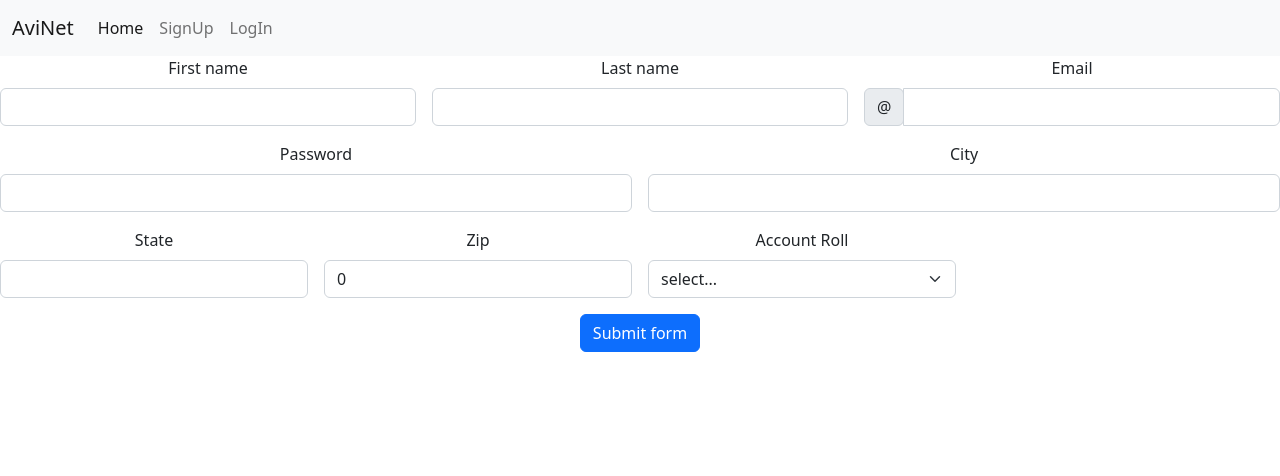
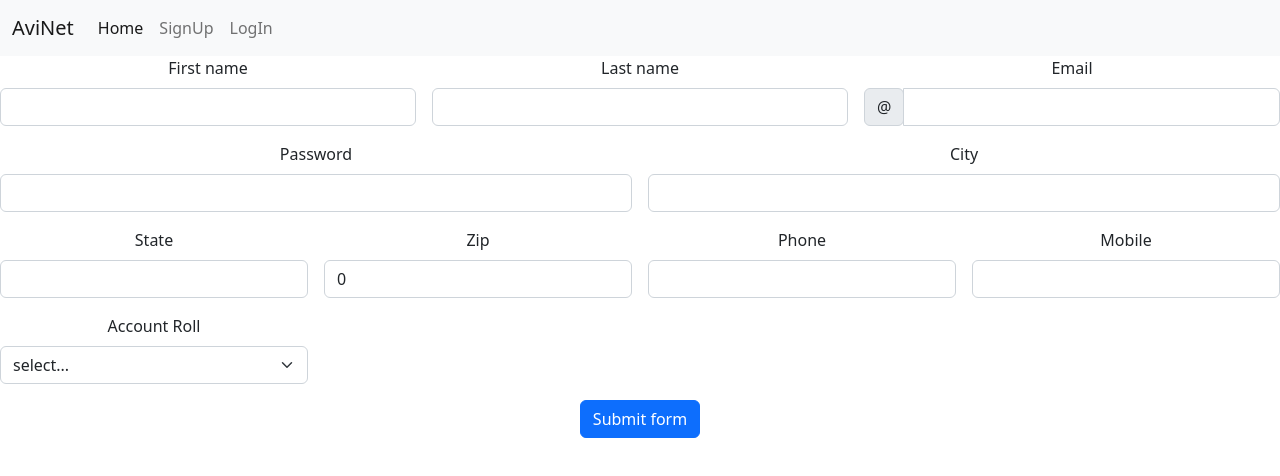
Before and after one commit to CaReLeSs-FrEe/AviNet, a React (Create React App) app: page /SignUp in a window 1280 px wide. Shown: the top 476 px of the page. Built offline with nearby package versions, Linux system fonts and the light colour scheme.

Commit message:
add edit profile component and switch backend urls to env variable

```diff
--- a/src/App.js
+++ b/src/App.js
@@ -7,6 +7,7 @@ import "./App.css";
 import Home from "./components/Home";
 import Login from "./components/Login";
 import Profile from "./components/Profile";
+import EditProfile from "./components/EditProfile";
 
 function App() {
   return (
@@ -18,6 +19,7 @@ function App() {
           <Route path="/SignUp" element={<Signup />} />
           <Route path="/Profile" element={<Profile />} />
           <Route path="/Login" element={<Login />} />
+          <Route path="/edit/:userId" element={<EditProfile />} />
       </Routes>
     </div>
   );
--- /dev/null
+++ b/src/components/EditProfile.js
@@ -0,0 +1,153 @@
+import { useState, useEffect, useContext } from 'react';
+import { useParams, useNavigate } from 'react-router-dom';
+import { AuthContext } from '../context/auth.context';
+import axios from 'axios';
+
+const EditProfile = () => {
+
+    const navigate = useNavigate();
+
+    // in the future - use this to retrieve user data from database
+    const { userId } = useParams()
+    console.log('heres the user id ', userId)
+
+    //for now - getting user data from authContext
+    const { user, storeToken, authenticateUser } = useContext(AuthContext)
+    console.log('heres the user from the context ', user)
+
+    const [editState, setEditState] = useState(null);
+
+    const updateEditState = event => {
+        setEditState({
+            ...editState,
+            [event.target.name]: event.target.value
+        })
+    }
+
+    const handleSubmit =  () => {
+        console.log('heres your state to send to backend ', editState)
+
+        axios.post(`${process.env.REACT_APP_BACKEND_URL}/auth/edit`, editState, {
+            headers: {
+                authorization: `Bearer ${localStorage.getItem('authToken')}`
+            }
+        })
+            .then(async res => {
+                console.log(res.data)
+                storeToken(res.data.authToken);
+                await authenticateUser()
+                navigate('/Profile')
+            })
+            .catch(err => console.log(err))
+
+
+
+    }
+
+    useEffect(() => {
+        if(user) setEditState({
+            firstName: user.firstName,
+            lastName: user.lastName,
+            email: user.email,
+            phone: user.phone,
+            mobile: user.mobile,
+            city: user.city,
+            state: user.state,
+            zip: user.zip
+        })
+    }, [user])
+
+
+
+    return (
+        editState ? (
+        <div className="row gutters-sm">
+        <div className="col-md-8">
+            <div className="card mb-3">
+              <div className="card-body">
+                <div className="row">
+                  <div className="col-sm-3">
+                    <h6 className="mb-0">First Name</h6>
+                  </div>
+                  <div className="col-sm-9 text-secondary">
+                    <input type='text' onChange={updateEditState} value={editState.firstName} name='firstName'/>
+                  </div>
+                </div>
+                <div className="row">
+                  <div className="col-sm-3">
+                    <h6 className="mb-0">Last Name</h6>
+                  </div>
+                  <div className="col-sm-9 text-secondary">
+                    <input type='text' onChange={updateEditState} value={editState.lastName} name='lastName'/>
+                  </div>
+                </div>
+
+                <div className="row">
+                  <div className="col-sm-3">
+                    <h6 className="mb-0">Email</h6>
+                  </div>
+                  <div className="col-sm-9 text-secondary">
+                    <input type='text' onChange={updateEditState} value={editState.email} name='email'/>
+                  </div>
+                </div>
+
+                <div className="row">
+                  <div className="col-sm-3">
+                    <h6 className="mb-0">Phone</h6>
+                  </div>
+                  <div className="col-sm-9 text-secondary">
+                    <input type='text' onChange={updateEditState} value={editState.phone} name='phone'/>
+                  </div>
+                </div>
+
+                <div className="row">
+                  <div className="col-sm-3">
+                    <h6 className="mb-0">Mobile</h6>
+                  </div>
+                  <div className="col-sm-9 text-secondary">
+                    <input type='text' onChange={updateEditState} value={editState.mobile} name='mobile'/>
+                  </div>
+                </div>
+                <div className="row">
+                  <div className="col-sm-3">
+                    <h6 className="mb-0">State</h6>
+                  </div>
+                  <div className="col-sm-9 text-secondary">
+                    <input type='text' onChange={updateEditState} value={editState.state} name='state'/>
+                  </div>
+                </div>
+                <div className="row">
+                  <div className="col-sm-3">
+                    <h6 className="mb-0">City</h6>
+                  </div>
+                  <div className="col-sm-9 text-secondary">
+                    <input type='text' onChange={updateEditState} value={editState.city} name='city'/>
+                  </div>
+                </div>
+                <div className="row">
+                  <div className="col-sm-3">
+                    <h6 className="mb-0">ZIP</h6>
+                  </div>
+                  <div className="col-sm-9 text-secondary">
+                    <input type='number' onChange={updateEditState} value={editState.zip} name='zip'/>
+                  </div>
+                </div>
+                <div className="row">
+                  <div className="col-sm-12">
+                    <button
+                      className="btn btn-info "
+                      onClick={handleSubmit}
+                    >
+                      Update User Info
+                    </button>
+                  </div>
+                </div>
+              </div>
+            </div>
+        </div>
+        </div>) : (<p>loading...</p>)
+    );
+
+}
+
+export default EditProfile
--- a/src/components/Login.js
+++ b/src/components/Login.js
@@ -20,7 +20,7 @@ function Login() {
   const handleSubmit = async (event) => {
     event.preventDefault();
     try {
-      const res = await axios.post("http://localhost:6969/auth/login", state)
+      const res = await axios.post(`${process.env.REACT_APP_BACKEND_URL}/auth/login`, state)
       console.log(res.data.authToken)
       storeToken(res.data.authToken)
       const isAutheticated = await authenticateUser()
--- a/src/components/Profile.js
+++ b/src/components/Profile.js
@@ -147,37 +147,44 @@ const Profile = () => {
               <div className="card-body">
                 <div className="row">
                   <div className="col-sm-3">
-                    <h6 className="mb-0">Full Name</h6>
+                    <h6 className="mb-0">First Name</h6>
                   </div>
-                  <div className="col-sm-9 text-secondary">Kenneth Valdez</div>
+                  <div className="col-sm-9 text-secondary">{user.firstName}</div>
                 </div>
+                <div className="row">
+                  <div className="col-sm-3">
+                    <h6 className="mb-0">Last Name</h6>
+                  </div>
+                  <div className="col-sm-9 text-secondary">{user.lastName}</div>
+                </div>
+
 
                 <div className="row">
                   <div className="col-sm-3">
                     <h6 className="mb-0">Email</h6>
                   </div>
-                  <div className="col-sm-9 text-secondary">fip@jukmuh.al</div>
+                  <div className="col-sm-9 text-secondary">{user.email}</div>
                 </div>
 
                 <div className="row">
                   <div className="col-sm-3">
                     <h6 className="mb-0">Phone</h6>
                   </div>
-                  <div className="col-sm-9 text-secondary">(239) 816-9029</div>
+                  <div className="col-sm-9 text-secondary">{user.phone}</div>
                 </div>
 
                 <div className="row">
                   <div className="col-sm-3">
                     <h6 className="mb-0">Mobile</h6>
                   </div>
-                  <div className="col-sm-9 text-secondary">(320) 380-4539</div>
+                  <div className="col-sm-9 text-secondary">{user.mobile}</div>
                 </div>
                 <div className="row">
                   <div className="col-sm-3">
                     <h6 className="mb-0">Address</h6>
                   </div>
                   <div className="col-sm-9 text-secondary">
-                    Bay Area, San Francisco, CA
+                    {user.city} {user.state} {user.zip}
                   </div>
                 </div>
                 <div className="row">
@@ -185,7 +192,7 @@ const Profile = () => {
                     <Link
                       className="btn btn-info "
                       target="__blank"
-                      to="https://www.bootdey.com/snippets/view/profile-edit-data-and-skills"
+                      to={`/edit/${user._id}`}
                     >
                       Edit
                     </Link>
--- a/src/components/Signup.js
+++ b/src/components/Signup.js
@@ -10,6 +10,8 @@ function Signup() {
   const [state, setState] = useState({
     firstName: "",
     lastName: "",
+    phone: "",
+    mobile: "",
     city: "",
     state: "",
     zip: 0,
@@ -29,7 +31,7 @@ function Signup() {
     event.preventDefault();
     // TODO: show a loading modal when loading sign up.
     try {
-      const res = await axios.post("http://localhost:6969/auth/signup", state);
+      const res = await axios.post(`${process.env.REACT_APP_BACKEND_URL}/auth/signup`, state);
       console.log(res.data);
       navigate("/Login");
     } catch (e) {
@@ -148,6 +150,36 @@ function Signup() {
       </div>
       <div className="col-md-3">
         <label htmlFor="validationServer04" className="form-label">
+          Phone
+        </label>
+        <input
+          type="text"
+          className="form-control "
+          id="validationServer03"
+          aria-describedby="validationServer03Feedback"
+          value={state.phone}
+          name="phone"
+          onChange={updateState}
+          required
+        />
+      </div>
+      <div className="col-md-3">
+        <label htmlFor="validationServer04" className="form-label">
+          Mobile
+        </label>
+        <input
+          type="text"
+          className="form-control "
+          id="validationServer03"
+          aria-describedby="validationServer03Feedback"
+          value={state.mobile}
+          name="mobile"
+          onChange={updateState}
+          required
+        />
+      </div>
+      <div className="col-md-3">
+        <label htmlFor="validationServer04" className="form-label">
           Account Roll
         </label>
         <select
--- a/src/context/auth.context.js
+++ b/src/context/auth.context.js
@@ -21,7 +21,7 @@ function AuthProvider({ children }) {
 
     if (storedToken) {
       try {
-        const response = await axios.get("http://localhost:6969/auth/verify", {
+        const response = await axios.get(`${process.env.REACT_APP_BACKEND_URL}/auth/verify`, {
           headers: { authorization: `Bearer ${storedToken}` },
         });
         console.log('user', response.data)
```
